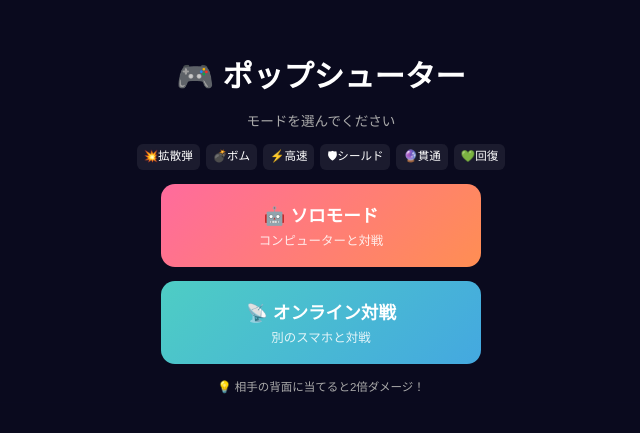
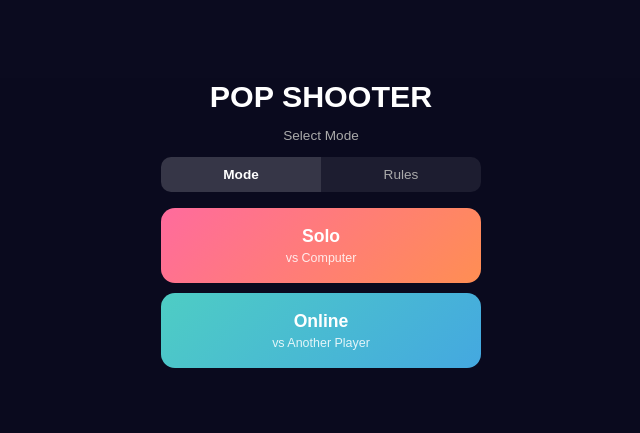
Before and after one commit to T0T0T74/game, a plain HTML site: page index.html in a window 1280 px wide. Shown: the part 177-610 px from the top of the page, without its empty margins (319-959 px from the left). Drawn offline with Linux system fonts and the light colour scheme.

Commit message:
Update index.html

```diff
--- a/index.html
+++ b/index.html
@@ -26,8 +26,10 @@ canvas{display:block;position:absolute;top:0;left:0;}
 #room-display{font-size:2rem;font-weight:bold;letter-spacing:0.3em;color:#ffeb3b;text-align:center;margin:8px 0;}
 #lobby-status{color:#aaa;font-size:0.8rem;text-align:center;min-height:18px;}
 #error-msg{color:#ff6b9d;font-size:0.8rem;min-height:16px;text-align:center;}
-.items-leg{display:flex;gap:6px;flex-wrap:wrap;justify-content:center;font-size:0.72rem;}
-.il{background:rgba(255,255,255,0.07);border-radius:6px;padding:3px 7px;}
+.tab-btn{flex:1;padding:10px;border:none;background:rgba(255,255,255,0.08);color:#aaa;font-size:0.85rem;cursor:pointer;transition:background 0.15s,color 0.15s;}
+.tab-btn:first-child{border-radius:10px 0 0 10px;}
+.tab-btn:last-child{border-radius:0 10px 10px 0;}
+.tab-btn.active{background:rgba(255,255,255,0.18);color:#fff;font-weight:bold;}
 #hud{position:absolute;top:10px;left:50%;transform:translateX(-50%);display:none;gap:1rem;align-items:center;font-size:0.8rem;font-weight:bold;pointer-events:none;}
 .hp-bar{width:100px;height:11px;background:rgba(255,255,255,0.15);border-radius:6px;overflow:hidden;}
 .hp-fill{height:100%;border-radius:6px;transition:width 0.1s;}
@@ -65,15 +67,39 @@ canvas{display:block;position:absolute;top:0;left:0;}
 <canvas id="c"></canvas>
 <div id="ui">
   <div class="screen" id="screen-mode">
-    <h1>🎮 ポップシューター</h1>
-    <p class="sub">モードを選んでください</p>
-    <div class="items-leg">
-      <div class="il">💥拡散弾</div><div class="il">💣ボム</div><div class="il">⚡高速</div>
-      <div class="il">🛡シールド</div><div class="il">🔮貫通</div><div class="il">💚回復</div>
+    <h1>POP SHOOTER</h1>
+    <p class="sub">Select Mode</p>
+
+    <!-- タブ -->
+    <div style="display:flex;gap:0;width:100%;max-width:320px;margin-bottom:2px;">
+      <button class="tab-btn active" id="tab-mode" onclick="switchTab('mode')">Mode</button>
+      <button class="tab-btn" id="tab-rules" onclick="switchTab('rules')">Rules</button>
     </div>
-    <button class="mode-btn mode-solo" id="btn-mode-solo">🤖 ソロモード<span>コンピューターと対戦</span></button>
-    <button class="mode-btn mode-online" id="btn-mode-online">📡 オンライン対戦<span>別のスマホと対戦</span></button>
-    <p class="sub" style="font-size:0.72rem">💡 相手の背面に当てると2倍ダメージ！</p>
+
+    <!-- Mode タブ -->
+    <div id="panel-mode" style="width:100%;max-width:320px;display:flex;flex-direction:column;gap:10px;">
+      <button class="mode-btn mode-solo" id="btn-mode-solo">Solo<span>vs Computer</span></button>
+      <button class="mode-btn mode-online" id="btn-mode-online">Online<span>vs Another Player</span></button>
+    </div>
+
+    <!-- Rules タブ -->
+    <div id="panel-rules" style="width:100%;max-width:320px;display:none;background:rgba(255,255,255,0.06);border-radius:12px;padding:14px 16px;font-size:0.8rem;line-height:2;">
+      <div style="color:#ffeb3b;font-weight:bold;margin-bottom:6px">Controls</div>
+      <div>Left — Move / Aim</div>
+      <div>Fire button — Shoot</div>
+      <div>Hold Fire (3 ammo) — Charge shot (3x dmg)</div>
+      <div>Dodge button — Hop (1s cooldown)</div>
+      <div style="color:#ffeb3b;font-weight:bold;margin:8px 0 6px">Tips</div>
+      <div>Back hit = 2x damage</div>
+      <div>Hide behind walls to block bullets</div>
+      <div style="color:#ffeb3b;font-weight:bold;margin:8px 0 6px">Items</div>
+      <div>Spread — 5-way shot</div>
+      <div>Bomb — Area explosion</div>
+      <div>Speed — Move faster</div>
+      <div>Shield — Block 1 hit</div>
+      <div>Pierce — Bullets go through walls</div>
+      <div>Heal — Restore 40 HP</div>
+    </div>
   </div>
   <div class="screen" id="screen-lobby" style="display:none">
     <h1>📡 オンライン対戦</h1>
@@ -297,7 +323,13 @@ function startCountdown(cb){
 }
 
 // ---- mode buttons ----
-function addBtn(id,fn){
+function switchTab(tab){
+  document.getElementById('panel-mode').style.display=tab==='mode'?'flex':'none';
+  document.getElementById('panel-rules').style.display=tab==='rules'?'block':'none';
+  document.getElementById('tab-mode').className='tab-btn'+(tab==='mode'?' active':'');
+  document.getElementById('tab-rules').className='tab-btn'+(tab==='rules'?' active':'');
+}
+
   const el=document.getElementById(id);
   el.addEventListener('click',fn);
   el.addEventListener('touchend',function(e){e.preventDefault();fn();});
```
